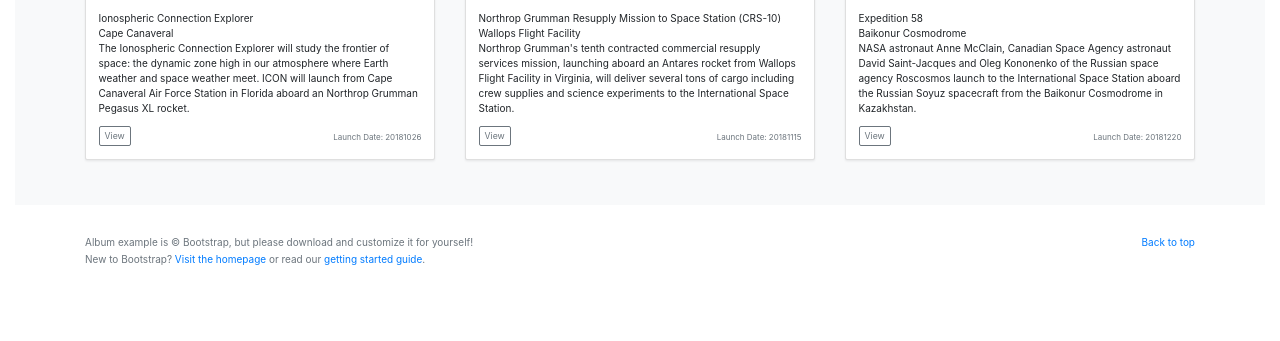
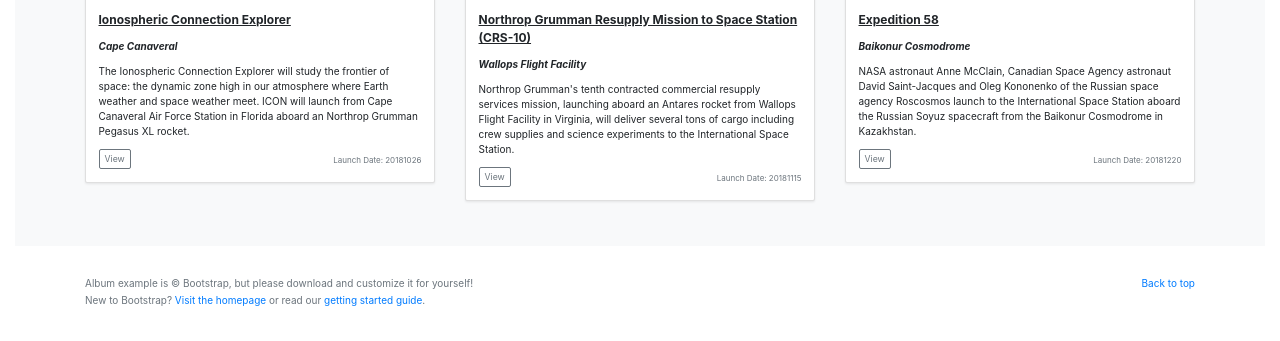
Before and after one commit to KyleWorley/ThropThropGrummie, a Flask app: page / in a window 1280 px wide. Shown: the part 898-1239 px from the top of the page. Before the commit the page ends 1163 px from the top, so only its background shows below. Run offline with Flask 2, Linux system fonts and the light colour scheme; data comes from the database, SQL or seed files in the repository; some libraries are stand-ins or nearby versions.

Commit message:
crappy formatting changes on home

```diff
--- a/templates/home.html
+++ b/templates/home.html
@@ -41,7 +41,11 @@
                   <img class="card-img-top" src={{launch.image}}>
                 </a>
                 <div class="card-body">
-                    <p class="card-text">{{launch.mission}}<br> {{launch.location}} <br> {{launch.Description}}</p>
+				    <!--<a href="/launch/{{launch.mission}}">  -->
+                    <p class="card-text"><big><b><u> {{launch.mission}} </big></b> </u><br> </p>
+						<p class="card-text"><i><b> {{launch.location}} </b></i> <br> </p>
+						<p>{{launch.Description}}</p>
+					</p>
                   <div class="d-flex justify-content-between align-items-center">
                     <div class="btn-group">
 					<a href="/launch/{{launch.mission}}">
```
